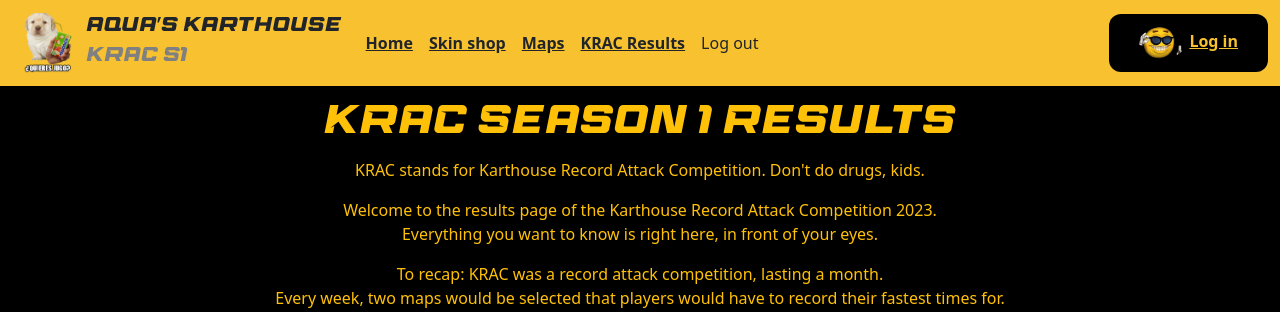
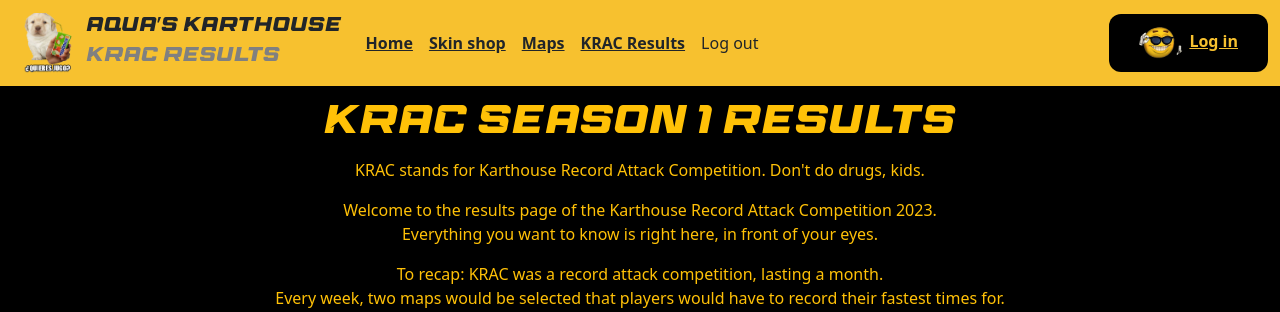
Before and after one commit to NielsjeNL/srb2kart-website, a Flask app: page /krac/ in a window 1280 px wide. Shown: the top 312 px of the page. Run offline with Flask 3, Linux system fonts and the light colour scheme; parts of the project's set-up code (start-up, migrations or seed data) failed here and were passed over.

Commit message:
dont spoil we might have another comp like this

```diff
--- a/srb2kartwebsite/templates/krac.html
+++ b/srb2kartwebsite/templates/krac.html
@@ -1,6 +1,6 @@
 {% extends "base.html" %}
 
-{% block title %}KRAC S1{% endblock %}
+{% block title %}KRAC Results{% endblock %}
 
 {% block content %}
 
```
